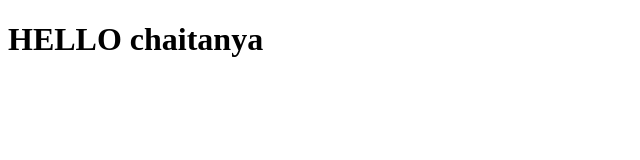
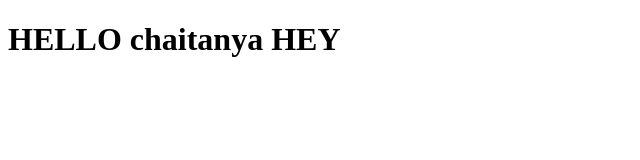
Before and after one commit to chaitanyaPyscho/Website, a plain HTML site: page index.html in a window 1280 px wide. Shown: the whole page, without its empty margins (0-640 px from the left). Drawn offline with Linux system fonts and the light colour scheme.

Commit message:
Update index.html
HE

```diff
--- a/index.html
+++ b/index.html
@@ -8,7 +8,7 @@
 </head>
 
 <body>
-    <h1>HELLO  chaitanya</h1>
+    <h1>HELLO  chaitanya HEY</h1>
 </body>
 
 </html>
```
